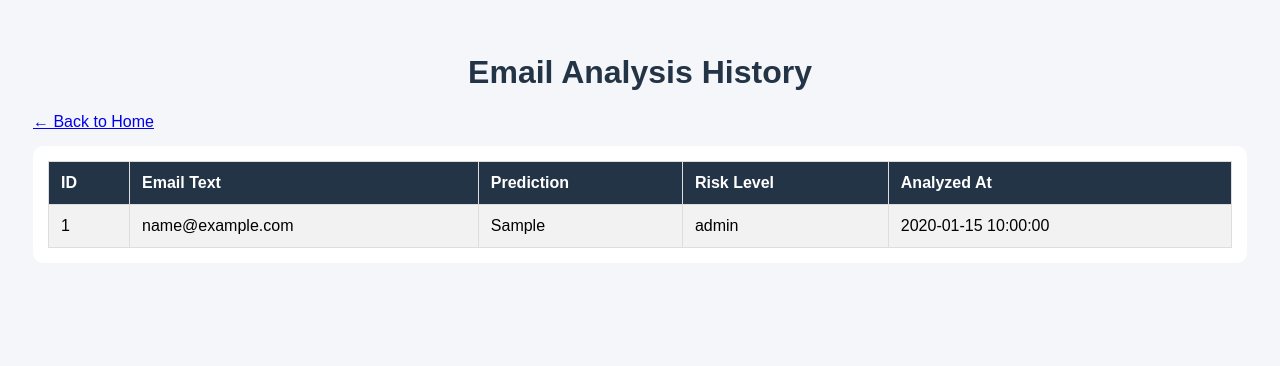
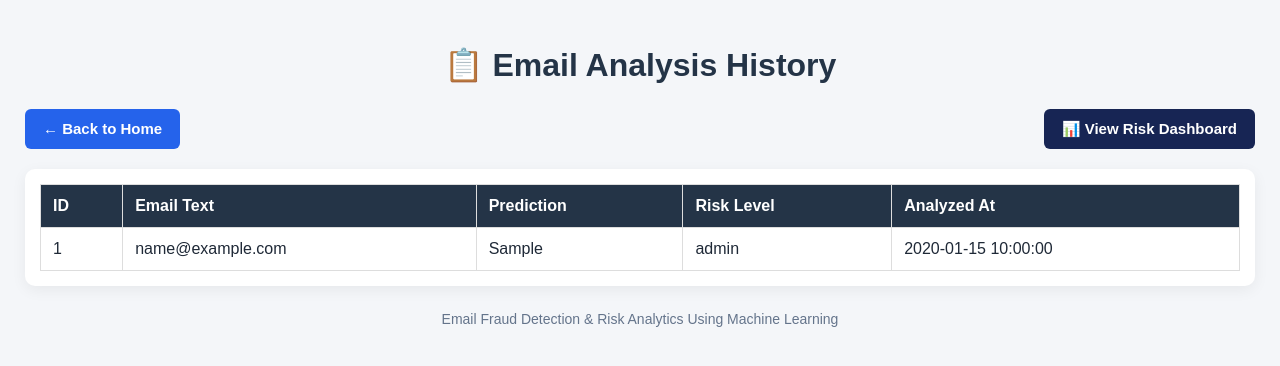
Before and after one commit to shrutikakathe9-ops/Email-Fraud-Detection, a Flask app: page /history in a window 1280 px wide. Shown: the top 366 px of the page. Run offline with Flask 3, Linux system fonts and the light colour scheme; tables that the repository leaves empty or names only in its code hold one stand-in row (values such as "Sample post"); parts of the project's set-up code (start-up, migrations or seed data) failed here and were passed over.

Commit message:
Improve history navigation

```diff
--- a/templates/history.html
+++ b/templates/history.html
@@ -5,40 +5,138 @@
     <meta charset="UTF-8">
     <meta name="viewport" content="width=device-width, initial-scale=1.0">
     <title>Email Analysis History</title>
+
     <style>
+        * {
+            box-sizing: border-box;
+        }
+
         body {
             font-family: Arial, sans-serif;
             background: #f4f6f9;
+            color: #1f2937;
             padding: 25px;
+            margin: 0;
         }
-        h1 { text-align: center; color: #243447; }
+
+        h1 {
+            text-align: center;
+            color: #243447;
+            margin-bottom: 25px;
+        }
+
+        .navigation {
+            display: flex;
+            justify-content: space-between;
+            flex-wrap: wrap;
+            gap: 12px;
+            margin-bottom: 20px;
+        }
+
+        .nav-button {
+            display: inline-block;
+            padding: 11px 18px;
+            border-radius: 6px;
+            text-decoration: none;
+            font-size: 15px;
+            font-weight: bold;
+            color: white;
+            transition: 0.2s;
+        }
+
+        .home-button {
+            background: #2563eb;
+        }
+
+        .home-button:hover {
+            background: #1d4ed8;
+        }
+
+        .dashboard-button {
+            background: #172554;
+        }
+
+        .dashboard-button:hover {
+            background: #1e40af;
+        }
+
         .table-container {
             overflow-x: auto;
             background: white;
             padding: 15px;
             border-radius: 10px;
+            box-shadow: 0 4px 15px rgba(0, 0, 0, 0.06);
         }
+
         table {
             width: 100%;
             border-collapse: collapse;
+            min-width: 650px;
         }
+
         th, td {
             padding: 12px;
             border: 1px solid #ddd;
             text-align: left;
             overflow-wrap: anywhere;
+            vertical-align: top;
         }
-        th { background: #243447; color: white; }
-        tr:nth-child(even) { background: #f2f2f2; }
-        a { display: inline-block; margin-bottom: 15px; }
+
+        th {
+            background: #243447;
+            color: white;
+        }
+
+        tr:nth-child(even) {
+            background: #f2f2f2;
+        }
+
+        .empty-message {
+            text-align: center;
+            color: #64748b;
+            padding: 25px;
+        }
+
+        footer {
+            text-align: center;
+            color: #64748b;
+            margin-top: 25px;
+            font-size: 14px;
+        }
+
+        @media (max-width: 600px) {
+            body {
+                padding: 15px;
+            }
+
+            .navigation {
+                flex-direction: column;
+            }
+
+            .nav-button {
+                text-align: center;
+            }
+        }
     </style>
 </head>
+
 <body>
-    <h1>Email Analysis History</h1>
-    <a href="/">← Back to Home</a>
+
+    <h1>📋 Email Analysis History</h1>
+
+    <div class="navigation">
+        <a href="{{ url_for('index') }}" class="nav-button home-button">
+            ← Back to Home
+        </a>
+
+        <a href="{{ url_for('dashboard') }}" class="nav-button dashboard-button">
+            📊 View Risk Dashboard
+        </a>
+    </div>
 
     <div class="table-container">
         <table>
+            <thead>
                 <tr>
                     <th>ID</th>
                     <th>Email Text</th>
@@ -46,7 +144,9 @@
                     <th>Risk Level</th>
                     <th>Analyzed At</th>
                 </tr>
+            </thead>
 
+            <tbody>
                 {% for record in records %}
                 <tr>
                     <td>{{ record[0] }}</td>
@@ -57,10 +157,18 @@
                 </tr>
                 {% else %}
                 <tr>
-                <td colspan="5">No analysis history found.</td>
+                    <td colspan="5" class="empty-message">
+                        No analysis history found.
+                    </td>
                 </tr>
                 {% endfor %}
+            </tbody>
         </table>
     </div>
+
+    <footer>
+        Email Fraud Detection &amp; Risk Analytics Using Machine Learning
+    </footer>
+
 </body>
 </html>
```
Lines whose indentation alone changed are shown as unchanged.
